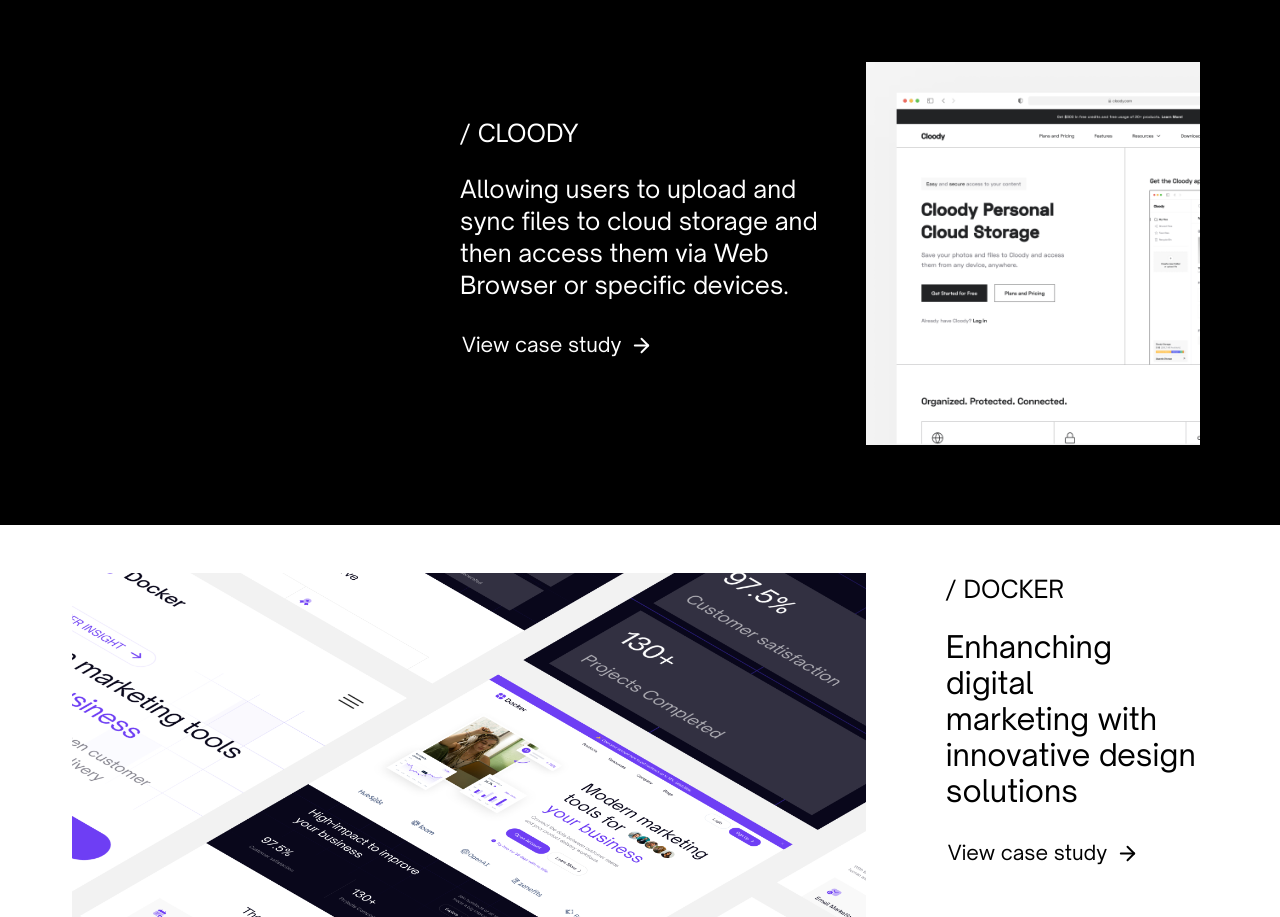
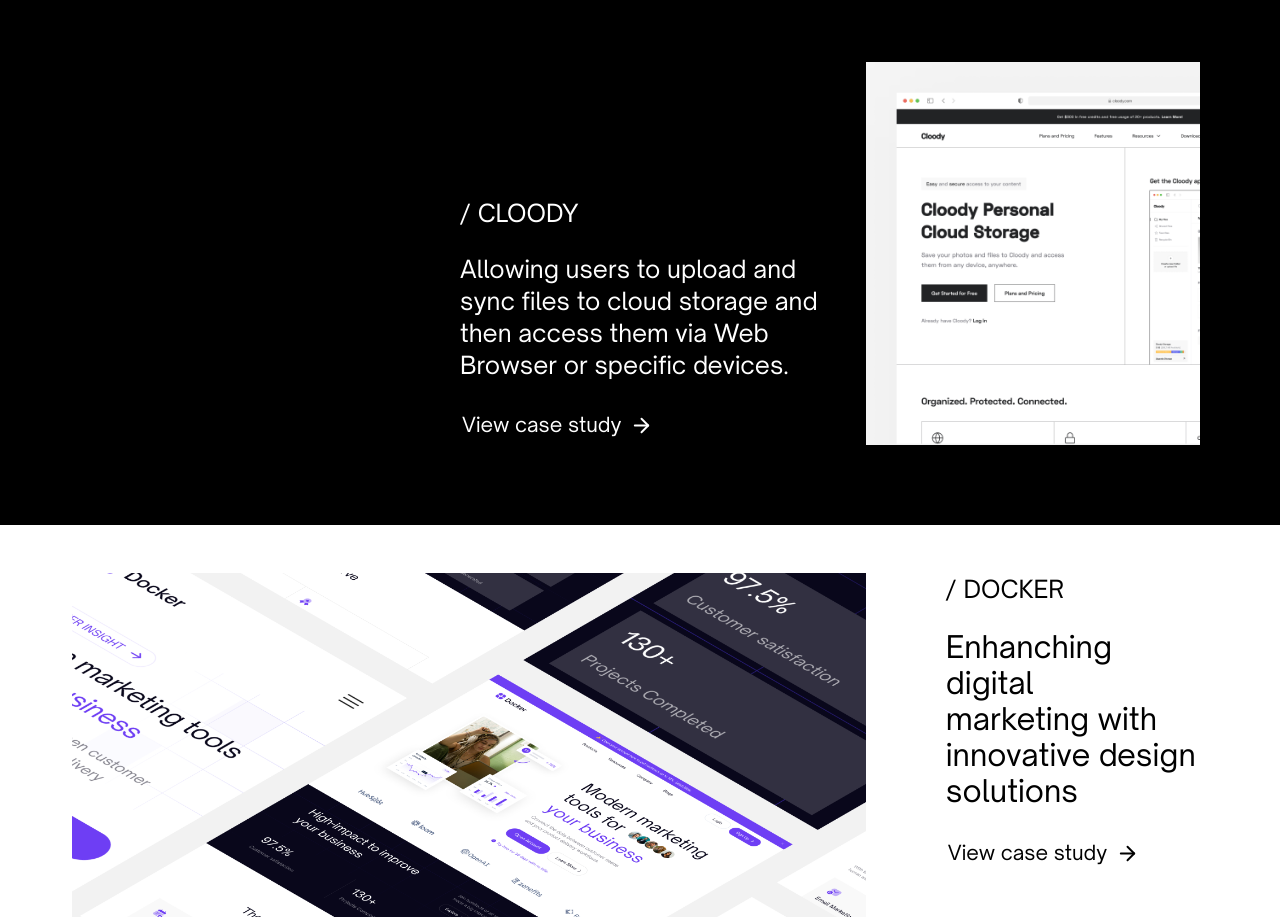
Before and after one commit to JihadZaidan/nexa-complete-verse, a Next.js app: page /works in a window 1280 px wide. Shown: the part 1424-2341 px from the top of the page. Built offline with nearby package versions, Linux system fonts and the light colour scheme.

Commit message:
ref(layout): set margin and width

```diff
--- a/src/components/works/centerwork.tsx
+++ b/src/components/works/centerwork.tsx
@@ -48,7 +48,7 @@ export default function CenterWork() {
                 </div>
 
                 <div className="w-full lg:justify-end lg:items-end flex lg:flex-row md:flex-row flex-col gap-12 lg:pl-90">
-                    <div ref={secobeRef} className="justify-left items-left flex flex-col gap-6 bg-transparent lg:pb-20">
+                    <div ref={secobeRef} className="justify-left items-left flex flex-col gap-6 bg-transparent">
                         <h5 className="text-2xl font-normal text-left text-white">/ CLOODY</h5>
                         <h4 className="lg:text-2xl text-xl font-normal text-left text-white">
                             Allowing users to upload and <br/>
```
